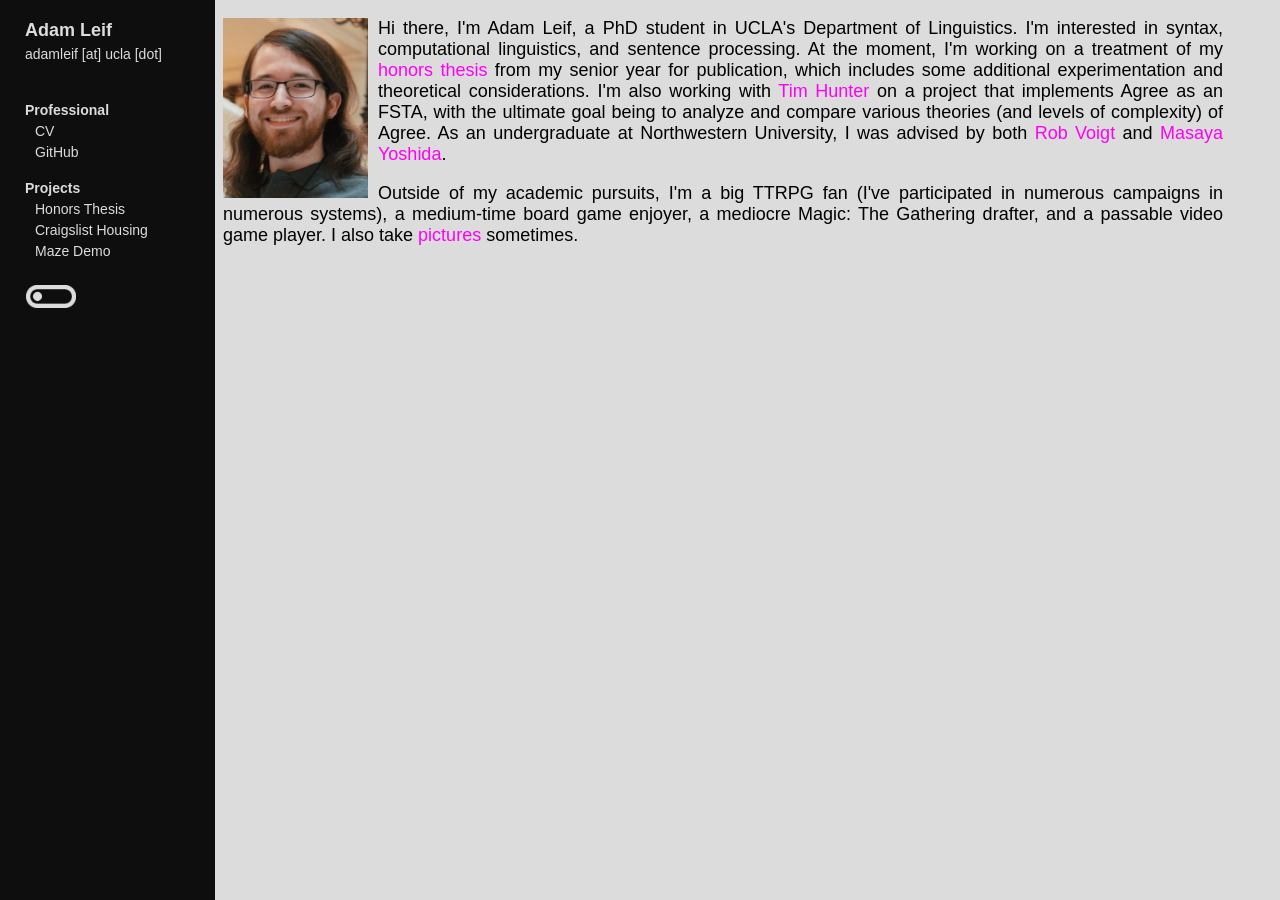
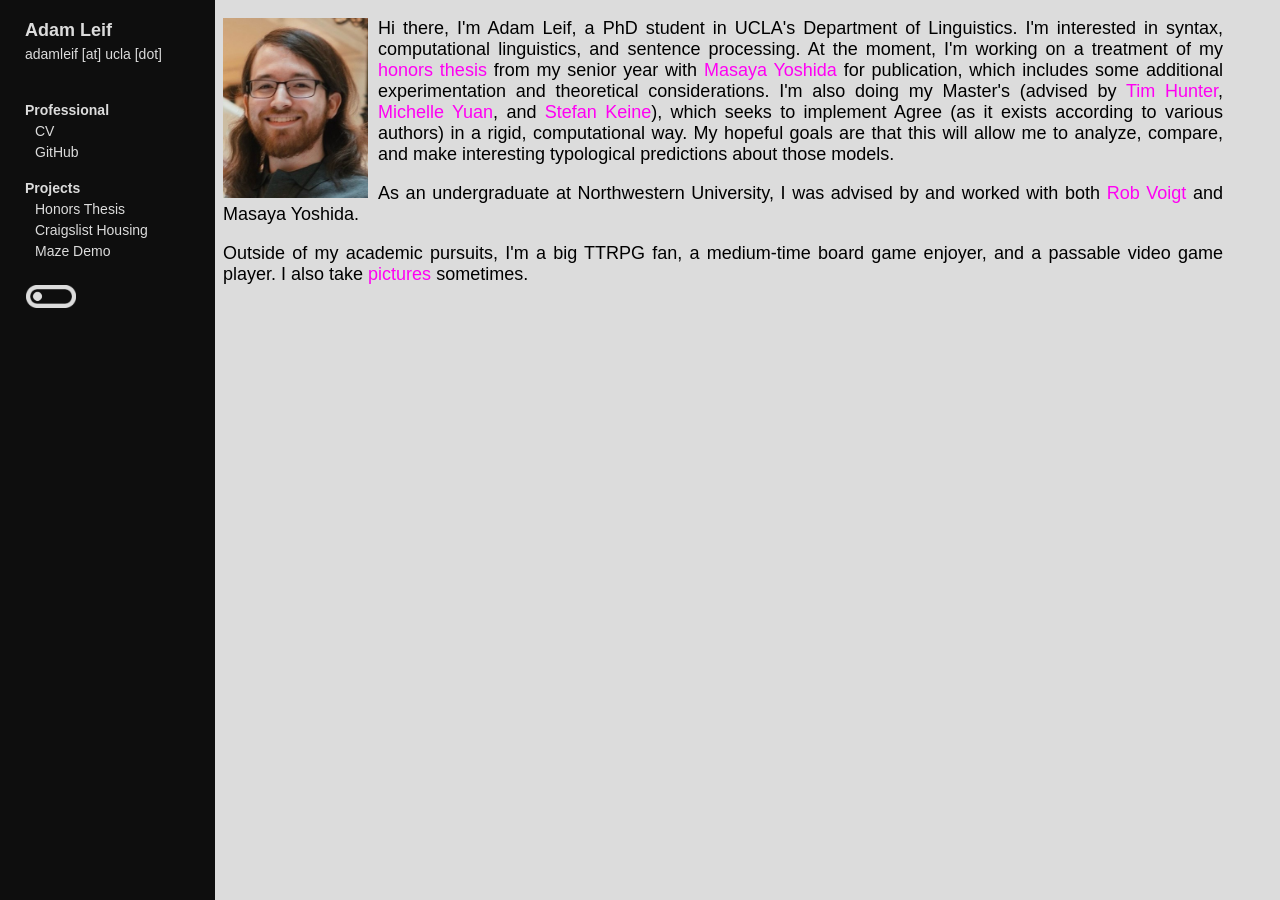
Before and after one commit to adamleif/adamleif.github.io, a Jekyll site: the page built from index.html, in a window 1280 px wide. Built offline with Jekyll 4.4.1, drawn with Linux system fonts in a browser that asks for light colours.

Commit message:
modified index

```diff
--- a/index.html
+++ b/index.html
@@ -7,18 +7,22 @@ title: Adam Leif
 <p>
   Hi there, I'm Adam Leif, a PhD student in UCLA's Department of Linguistics. I'm interested
   in syntax, computational linguistics, and sentence processing. At the moment, I'm working on a
-  treatment of my <a href="honors_thesis.html">honors thesis</a> from my senior year for publication,
-  which includes some additional experimentation and theoretical considerations. I'm also working
-  with <a href="https://timhunter.humspace.ucla.edu/">Tim Hunter</a> on a project that implements
-  Agree as an FSTA, with the ultimate goal being to analyze and compare various theories (and levels
-  of complexity) of Agree. As an undergraduate at Northwestern University, I was advised by both
-  <a href="https://robvoigt.faculty.ucdavis.edu/">Rob Voigt</a> and
-  <a href="https://www.icrea.cat/community/icreas/31698/masaya-yoshida/">Masaya Yoshida</a>.
+  treatment of my <a href="honors_thesis.html">honors thesis</a> from my senior year with
+  <a href="https://www.icrea.cat/community/icreas/31698/masaya-yoshida/">Masaya Yoshida</a> for
+  publication, which includes some additional experimentation and theoretical considerations. I'm
+  also doing my Master's (advised by <a href="https://timhunter.humspace.ucla.edu/">Tim Hunter</a>,
+  <a href="https://yuan.humspace.ucla.edu/">Michelle Yuan</a>, and
+  <a href="https://stefankeine.com/">Stefan Keine</a>), which seeks to implement Agree (as it exists
+  according to various authors) in a rigid, computational way. My hopeful goals are that this will
+  allow me to analyze, compare, and make interesting typological predictions about those models.
 </p>
 <p>
-  Outside of my academic pursuits, I'm a big TTRPG fan (I've participated in numerous campaigns
-  in numerous systems), a medium-time board game enjoyer, a mediocre Magic: The Gathering drafter,
-  and a passable video game player. I also take
+  As an undergraduate at Northwestern University, I was advised by and worked with both
+  <a href="https://robvoigt.faculty.ucdavis.edu/">Rob Voigt</a> and Masaya Yoshida.
+</p>
+<p>
+  Outside of my academic pursuits, I'm a big TTRPG fan, a medium-time board game enjoyer, and
+  a passable video game player. I also take
   <a href="https://www.instagram.com/adamleifphotography/">pictures</a> sometimes.
 </p>
 <p class="compact">
```
